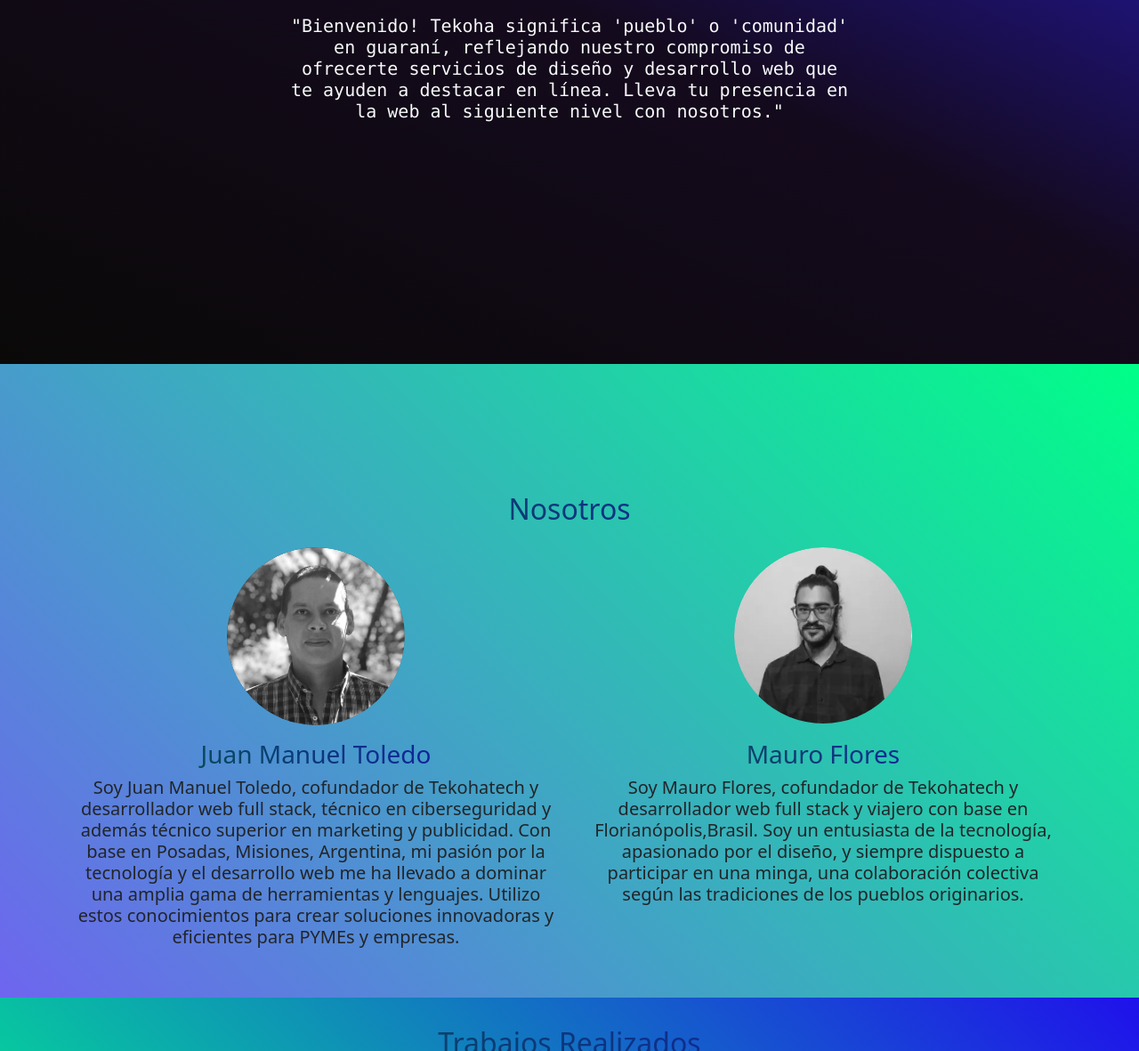
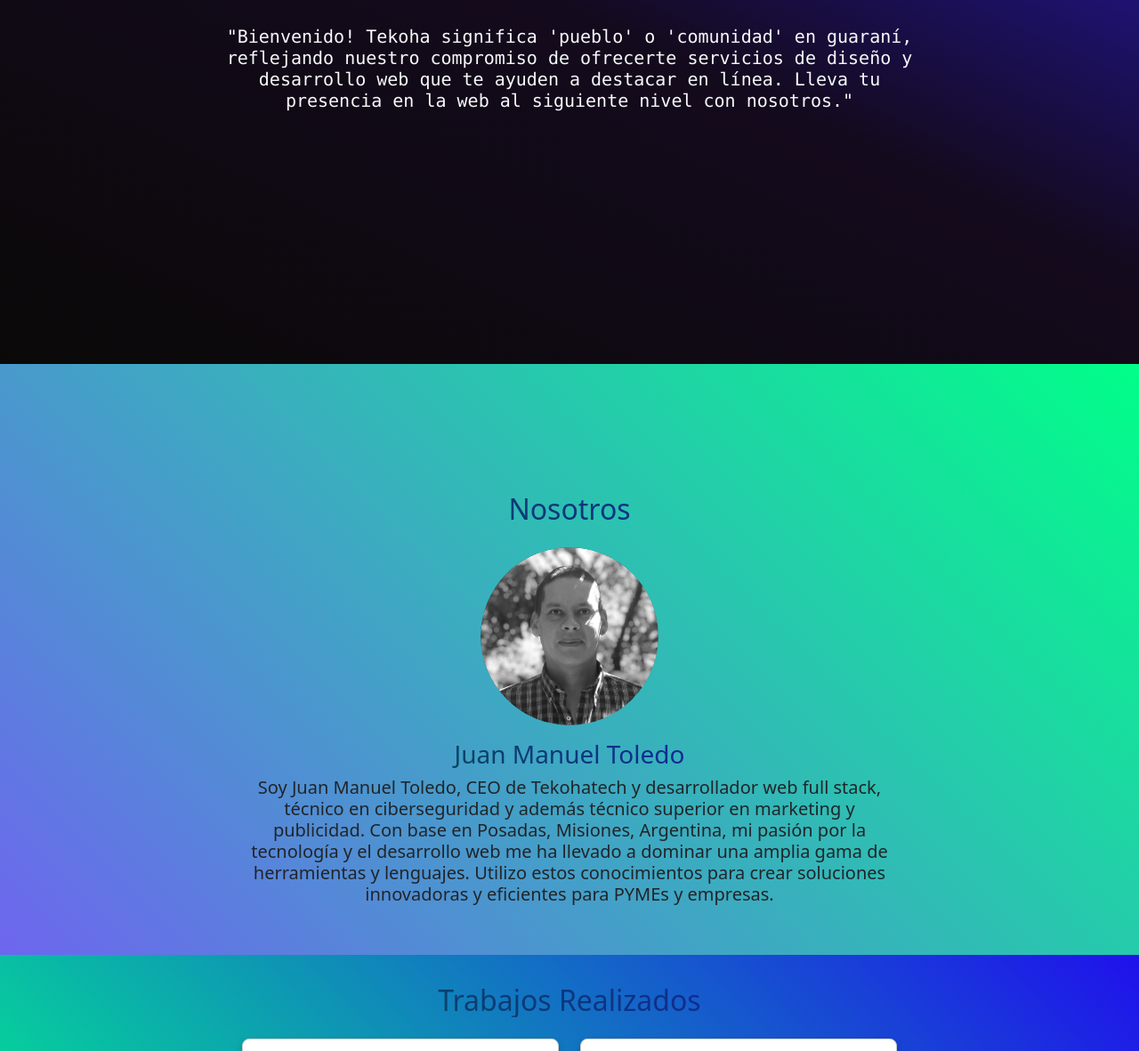
Before and after one commit to juantoledo1/teko, an Astro site: page / in a window 1280 px wide. Shown: the part 391-1572 px from the top of the page at 89% size. Built offline with nearby package versions, Linux system fonts and the light colour scheme; Astro itself is replaced by a stand-in of ours.

Commit message:
PERSONALIZACION: NOSOTROS: deje solo un ceo y un contacto , BANNER: mejore vista de celular

```diff
--- a/src/Components/Banner.astro
+++ b/src/Components/Banner.astro
@@ -6,7 +6,7 @@ import 'bootstrap/dist/css/bootstrap.min.css';
   <div class="banner d-flex justify-content-center align-items-center container-fluid" style="background: linear-gradient(25deg, #0a0908, #140a1d, #2a1dde); min-height: 100vh;">
     <div class="col-12 text-center">
       <h1 class="gradient-text mt-5 mb-5">TekohaTech</h1>
-      <p class="h5 text-light mt-3 font-monospace mx-auto w-50 w-sm-75 ">
+      <p class="h5 text-light mt-3 font-monospace mx-auto px-3 px-md-5" style="max-width: 900px;">
         "Bienvenido! Tekoha significa 'pueblo' o 'comunidad' en guaraní, reflejando nuestro compromiso de ofrecerte servicios de diseño y desarrollo web que te ayuden a destacar en línea. Lleva tu presencia en la web al siguiente nivel con nosotros."
       </p>
     </div>
--- a/src/pages/Contacto.astro
+++ b/src/pages/Contacto.astro
@@ -3,8 +3,8 @@ import 'bootstrap/dist/css/bootstrap.min.css';
 
 const contactInfo = {
   whatsapp: [
-    { number: "+54 9 3764 67-4458", link: "https://wa.me/5493761234567" },
-    { number: "+54 9 223 301-7842", link: "https://wa.me/5493769876543" }
+    { number: "+54 9 3764 67-4458", link: "https://wa.me/5493764674458" },
+    // { number: "+54 9 223 301-7842", link: "https://wa.me/5493769876543" }
   ],
   email: "tekohatech@gmail.com"
 };
--- a/src/pages/Nosotros.astro
+++ b/src/pages/Nosotros.astro
@@ -5,7 +5,7 @@ import 'bootstrap/dist/css/bootstrap.min.css';
 const props = {
   juan: {
     name: "Juan Manuel Toledo",
-    description: "Soy Juan Manuel Toledo, cofundador de Tekohatech y desarrollador web full stack, técnico en ciberseguridad y además técnico superior en marketing y publicidad. Con base en Posadas, Misiones, Argentina, mi pasión por la tecnología y el desarrollo web me ha llevado a dominar una amplia gama de herramientas y lenguajes. Utilizo estos conocimientos para crear soluciones innovadoras y eficientes para PYMEs y empresas.",
+    description: "Soy Juan Manuel Toledo, CEO de Tekohatech y desarrollador web full stack, técnico en ciberseguridad y además técnico superior en marketing y publicidad. Con base en Posadas, Misiones, Argentina, mi pasión por la tecnología y el desarrollo web me ha llevado a dominar una amplia gama de herramientas y lenguajes. Utilizo estos conocimientos para crear soluciones innovadoras y eficientes para PYMEs y empresas.",
     image: "../../Juan1.webp"
   },
   mauro: {
@@ -18,24 +18,24 @@ const props = {
 
 
 
-<section id ="nosotros" class="container-fluid py-5 gradient-background">
+<section id="nosotros" class="container-fluid py-5 gradient-background">
   <div class="container mt-5 pt-5">
     <h2 class="gradient-text text-center mb-4">Nosotros</h2>
-    <div class="row text-center">
-      <div class="col-md-6">
+    <div class="row text-center justify-content-center">
+      <div class="col-lg-8">
         <div class="image-container rounded-circle mx-auto">
-          <img src={props.juan.image} alt="Juan Manuel Toledo" class="img-fluid grayscale rounded-circle">
+          <img src={props.juan.image} alt="Juan Manuel Toledo" class="img-fluid grayscale rounded-circle" />
         </div>
         <h3 class="gradient-text mt-3">{props.juan.name}</h3>
-        <p class="h5" >{props.juan.description}</p>
+        <p class="h5">{props.juan.description}</p>
       </div>
-      <div class="col-md-6">
+      <!-- <div class="col-md-6">
         <div class="image-container rounded-circle mx-auto">
           <img src={props.mauro.image} alt="Mauro Flores" class="img-fluid grayscale rounded-circle">
         </div>
         <h3 class="gradient-text mt-3">{props.mauro.name}</h3>
         <p class="h5">{props.mauro.description}</p>
-      </div>
+      </div> -->
     </div>
   </div>
 </section>
```
